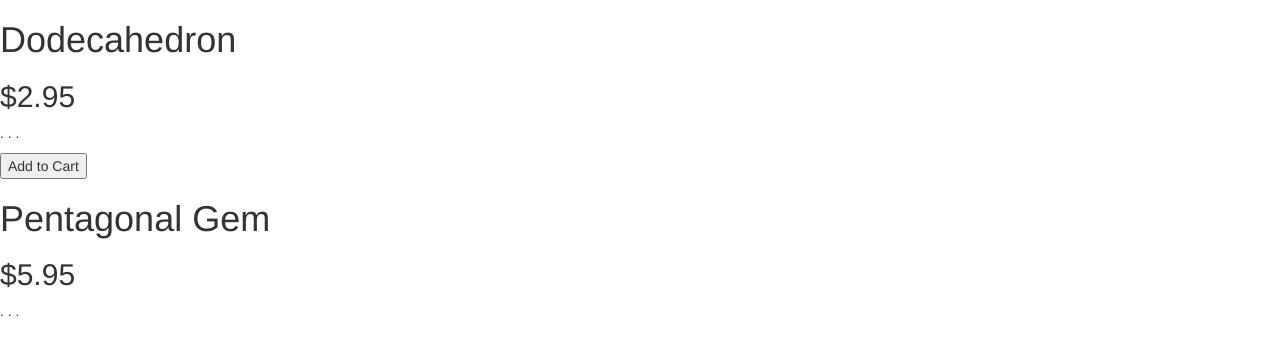
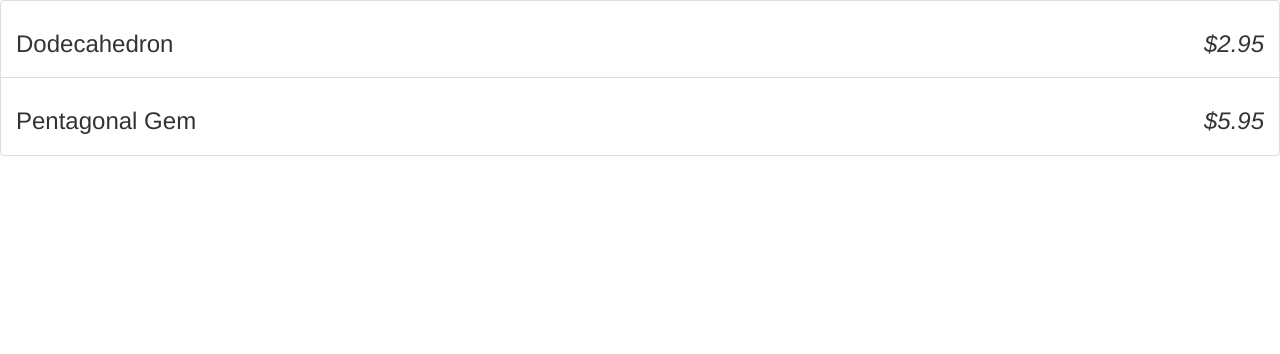
Before and after one commit to kkirsche/ShapingUpWithAngular.JS, a plain HTML site: page index.html in a window 1280 px wide. Drawn offline with Linux system fonts and the light colour scheme.

Commit message:
Begin chapter 2
Prettied up for use with Bootstrap

```diff
--- a/index.html
+++ b/index.html
@@ -7,12 +7,14 @@
     <script type="text/javascript" src="js/angular.min.js"></script>
 </head>
 <body ng-controller="StoreController as store">
-    <div ng-repeat="product in store.products" ng-hide="store.product.soldOut">
-        <h1>{{ product.name }}</h1>
-        <h2>${{ product.price }}</h2>
-        <p>{{ product.description }}</p>
-        <button ng-show="product.canPurchase">Add to Cart</button>
-    </div>
+    <ul class="list-group">
+        <li class="list-group-item" ng-repeat="product in store.products">
+            <h3>
+                {{ product.name }}
+                <em class="pull-right">${{ product.price }}</em>
+            </h3>
+        </li>
+    </ul>
 <script type="text/javascript" src="js/bootstrap.min.js"></script>
 <script type="text/javascript" src="js/app.js"></script>
 </body>
```
